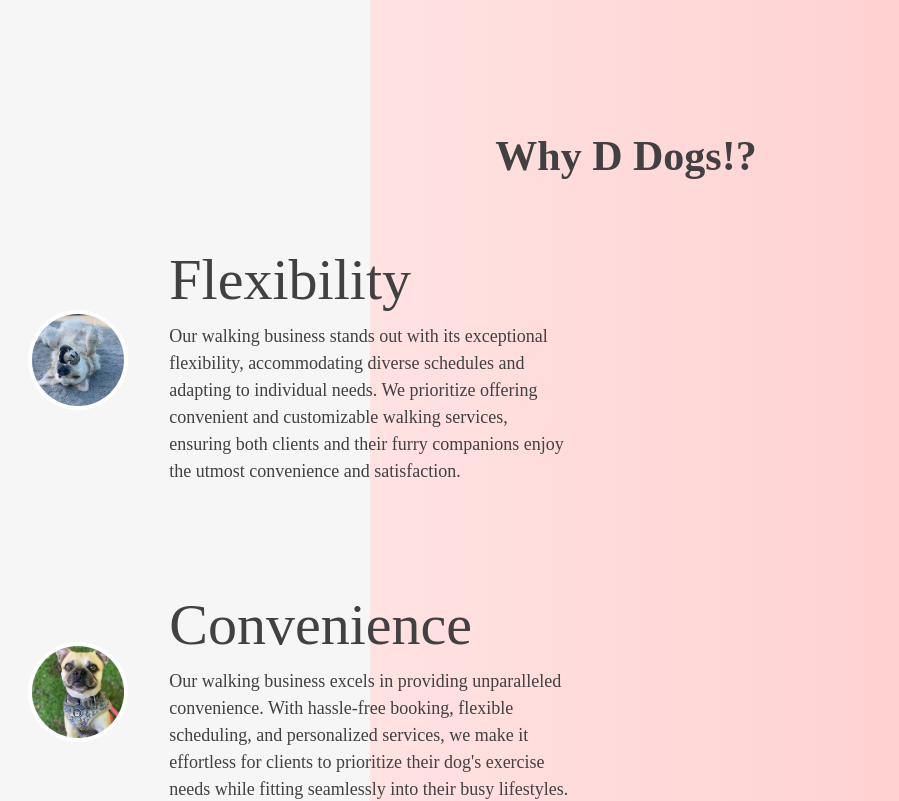
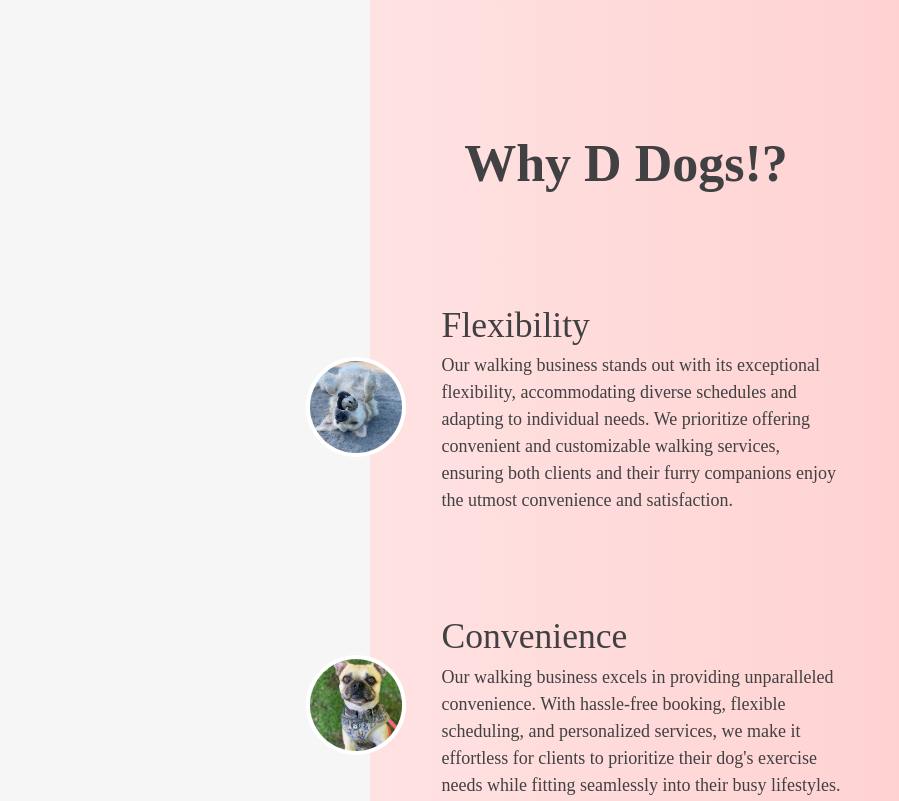
Before and after one commit to rowgregory/daniellesdogs, a React (Create React App) app in the folder client/: page / in a window 1280 px wide. Shown: the part 1520-2321 px from the top of the page, without its empty margins (14-913 px from the left). Built offline with nearby package versions, Linux system fonts and the light colour scheme; no server answers.

Commit message:
Home page styling changes

```diff
--- a/client/src/routes/Home.tsx
+++ b/client/src/routes/Home.tsx
@@ -179,16 +179,17 @@ const Home = () => {
           }}
         >
           <Text
-            fontSize={['42px']}
+            fontSize={['52px']}
             fontWeight={['600']}
             textAlign={['center']}
             width={['100%']}
+            margin={['0 0 48px 0']}
           >
             Why D Dogs!?
           </Text>
           <div
             className='d-flex-flex-column'
-            style={{ maxWidth: '625px', width: '100%' }}
+            style={{ maxWidth: '710px', width: '100%', marginInline: 'auto' }}
           >
             {setsUsApartData.map((obj: any, i: number) => (
               <div
@@ -203,10 +204,10 @@ const Home = () => {
                   objectfit={['cover']}
                   style={{ border: '4px solid #fff' }}
                 />
-                <Flex flexDirection={['column']} width={['64%']}>
+                <Flex flexDirection={['column']} width={['61%', '71%']}>
                   <Text
-                    style={{ maxWidth: '300px' }}
-                    fontSize={['calc(10px + 3.75vw)']}
+                    style={{ maxWidth: '320px' }}
+                    fontSize={['calc(10px + 5vw)', 'calc(10px + 2vw)']}
                   >
                     {obj.text}
                   </Text>
```
